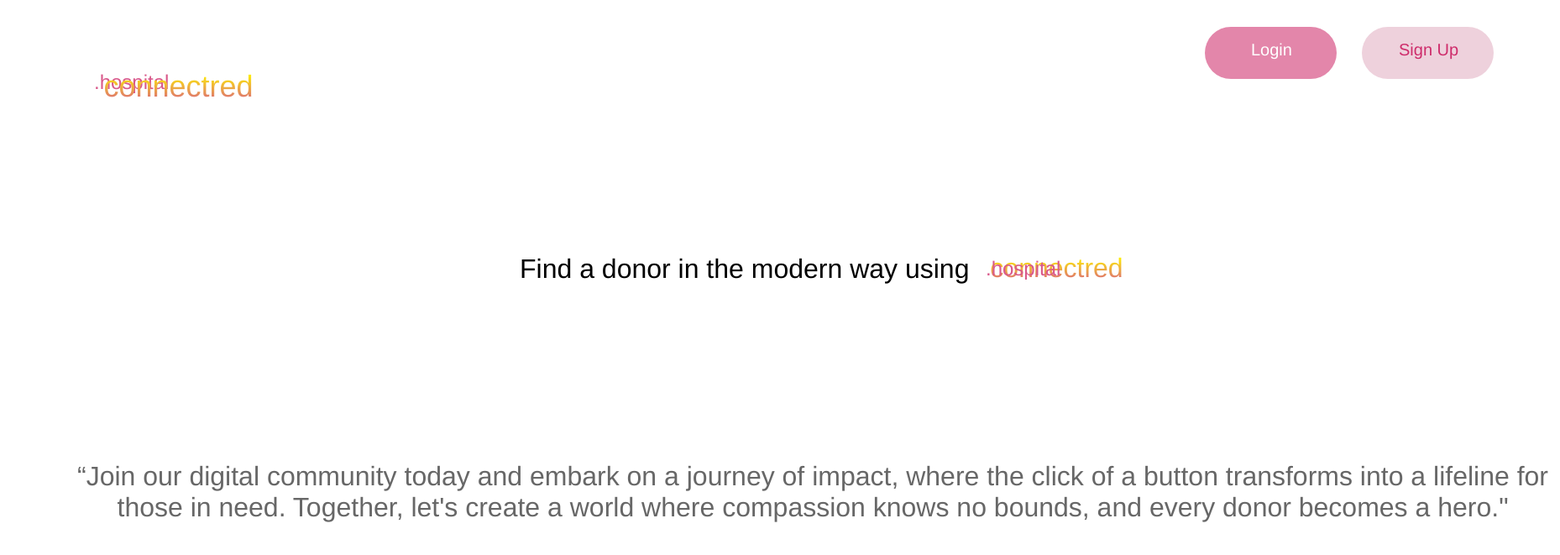
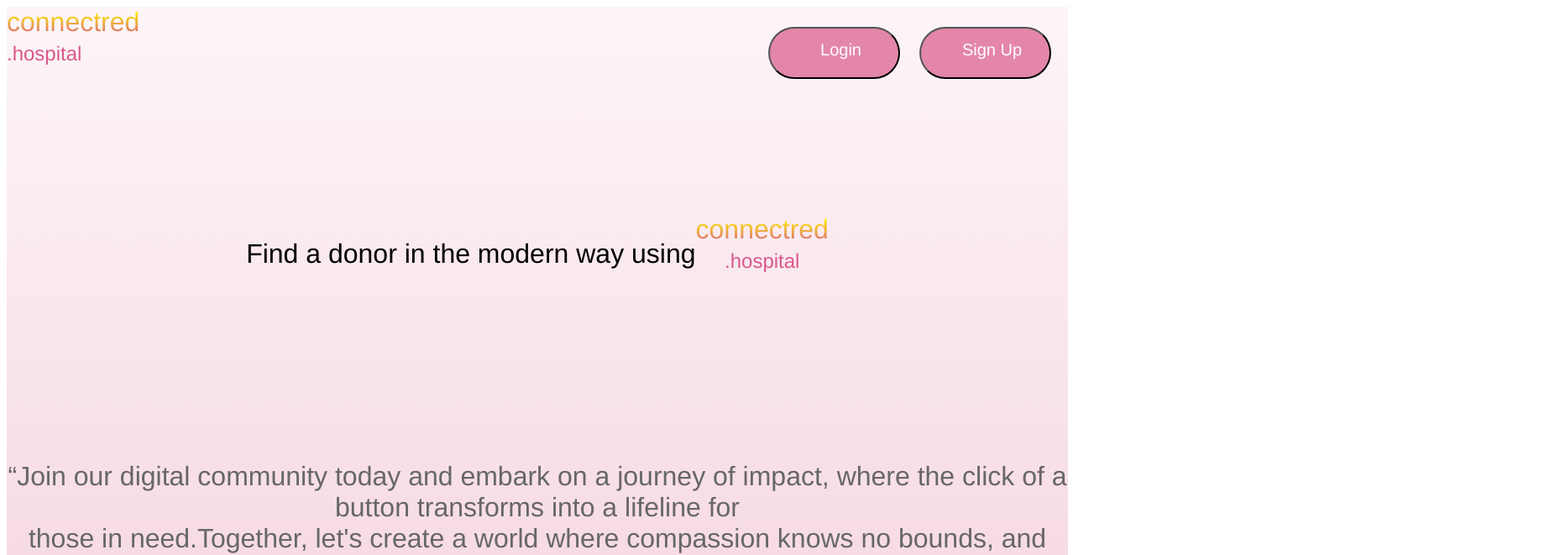
Before and after one commit to Lakshmiaishwarya01/CONNECTRED, a React (Create React App) app in the folder hosp/: page / in a window 1280 px wide. Shown: the top 661 px of the page at 84% size, 1858 px wide, since content can reach past the window. Built offline with nearby package versions, Linux system fonts and the light colour scheme.

Commit message:
home page responsive,redirecting to other pages,styles modification

```diff
--- a/hosp/src/pages/HomePage.jsx
+++ b/hosp/src/pages/HomePage.jsx
@@ -1,58 +1,48 @@
 import React from "react";
+import { Link } from "react-router-dom";
 import "../styles/HomePage.css";
+
 const HomePage = () => {
   return (
     <div className="desktop">
       <div className="div">
         <div className="overlap">
-        <div className="group">
-          <p className="connectred">
-            <span className="text-wrapper">co</span>
-            <span className="span">nn</span>
-            <span className="text-wrapper-2">ec</span>
-            <span className="text-wrapper-3">tr</span>
-            <span className="text-wrapper-4">ed</span>
+            <p className="p">
+              Find a donor in the modern way using
             </p>
-          <p className="p">Find a donor in the modern way using</p>
-
+            <div className="connectred-wrapper">
+              <p className="connectred">connectred</p>
+              <p className="hospital">.hospital</p>
             </div>
-        <div className="text-wrapper-5">.hospital</div>
         </div>
         <div className="overlap-group">
-        <p className="connectred-2">
-          <span className="text-wrapper-6">co</span>
-          <span className="text-wrapper-7">nn</span>
-          <span className="text-wrapper-8">ec</span>
-          <span className="text-wrapper-9">tr</span>
-          <span className="text-wrapper-10">ed</span>
-        </p>
+          <p className="connectred-2">connectred</p>
           <p className="join-our-digital">
             “Join our digital community today and embark on a journey of impact, where the click of a button transforms
-          into a lifeline for those in need. Together, let&#39;s create a world where compassion knows no bounds, and
-          every donor becomes a hero.&#34;
+            into a lifeline for<br />those in need.Together, let's create a world where compassion knows no bounds, and
+            every donor becomes a hero."
           </p>
         </div>
         <div className="overlap-group-2">
-        <div className="rectangle" />
-        <div className="text-wrapper-11">Login</div>
+          <Link to="/login">
+            <button className="rectangle">
+              <div className="login">Login</div>
+            </button>
+          </Link>
         </div>
         <div className="overlap-2">
-        <div className="rectangle-2" />
-        <div className="text-wrapper-12">Sign Up</div>
+          <Link to="/signup">
+            <button className="rectangle-2">
+              <div className="signup">Sign Up</div>
+            </button>
+          </Link>
         </div>
         <div className="overlap-3">
-        <div className="text-wrapper-13">.hospital</div>
-        <p className="connectred-3">
-          <span className="text-wrapper">co</span>
-          <span className="span">nn</span>
-          <span className="text-wrapper-2">ec</span>
-          <span className="text-wrapper-3">tr</span>
-          <span className="text-wrapper-4">ed</span>
-        </p>
+          <p className="connectred">connectred</p>
+          <div className="hospital">.hospital</div>
         </div>
       </div>
     </div>
-
   );
 };
 
--- a/hosp/src/pages/confirm.jsx
+++ b/hosp/src/pages/confirm.jsx
@@ -3,7 +3,7 @@ import "../styles/confirm.css";
 
 const Confirm = () => {
   return (
-    <div className="dashboard">
+    <div className="conf">
       <div className="div">
         <div className="overlap">
           <img className="line" alt="Line" src="line-2.svg" />
--- a/hosp/src/pages/requirement.jsx
+++ b/hosp/src/pages/requirement.jsx
@@ -3,7 +3,7 @@ import "../styles/requirement.css";
 
 export const Requirement = () => {
   return (
-    <div className="his">
+    <div className="dashboard">
       <div className="div">
         <div className="overlap-group">
           <img className="line" alt="Line" src="line-2.svg" />
--- a/hosp/src/styles/HomePage.css
+++ b/hosp/src/styles/HomePage.css
@@ -4,29 +4,26 @@
   flex-direction: row;
   justify-content: center;
   width: 100%;
+  height:100vh;
 }
 
 .desktop .div {
-    background: linear-gradient(180deg, rgba(0, 0, 0, 0) 0%, rgba(206, 44, 107, 0.2) 100%);
+  background: linear-gradient(180deg, rgba(0, 0, 0, 0.00) -30.96%, rgba(206, 44, 107, 0.20) 101.46%), #FFF;
   background-color: rgba(255, 255, 255, 1);
   position: relative;
-    width:100%;
+  width: 100%;
+  height: 100%;
 }
-
 .desktop .overlap {
   height: 66px;
-    left: 611px;
   position: absolute;
   top: 261px;
-    width: 702px;
-  }
+  width: 100%;
+  display: flex;
+  justify-content: center;
+  align-items: center;
+  text-align: center;
 
-  .desktop .group {
-    height: 38px;
-    left: 0;
-    position: absolute;
-    top: 0;
-    width: 702px;
 }
 
 .desktop .connectred {
@@ -38,67 +35,75 @@
   font-family: "Inter-Black", Helvetica;
   font-size: 32px;
   font-weight: 400;
-    left: 550px;
   letter-spacing: 0;
   line-height: normal;
-    position: absolute;
+  position: relative;
   text-align: center;
   -webkit-text-fill-color: transparent;
-    top: 0;
+  margin: 0px;
   white-space: nowrap;
-    width: 179px;
 }
-
-
 
 .desktop .p {
   color: #000000;
   font-family: "SF Pro Display-Medium", Helvetica;
   font-size: 32px;
   font-weight: 500;
-    left: 0;
   letter-spacing: 0;
   line-height: normal;
-    position: absolute;
+  position: relative;
   text-align: center;
-    top: 1px;
   white-space: nowrap;
-    width: 511px;
+  margin: 0px;
+
 }
 
-  .desktop .text-wrapper-5 {
+.desktop .hospital{
   color: #d9588a;
   font-family: "SF Pro Display-Medium", Helvetica;
   font-size: 24px;
   font-weight: 500;
-    left: 555px;
   letter-spacing: 0;
   line-height: normal;
-    position: absolute;
-    text-align: center;
-    top: 37px;
+  position: relative;
+  margin-top:5px;
+
 }
 
 .desktop .overlap-group {
   height: 484px;
-    left: 69px;
   position: absolute;
   top: 509px;
-    width: 1781px;
+  width: 100%;
 }
 
-  .desktop .connectred-2 {
+.desktop .connectred-wrapper{
+  display: flex;
+  flex-direction: column;
+
+}
+.desktop .overlap-3{
+  display: flex;
+  flex-direction: column;
+  position: absolute;
+  top: 0;
+  left: 0;
+
+}
+
+.desktop .connectred-2
+{
   color: #ffffff;
   font-family: "Inter-Black", Helvetica;
   font-size: 320px;
   font-weight: 400;
-    left: 0;
   letter-spacing: 0;
   line-height: normal;
   opacity: 0.1;
   position: absolute;
   text-align: center;
   top: 97px;
+  width: 100%;
 }
 
 .desktop .join-our-digital {
@@ -106,117 +111,106 @@
   font-family: "SF Pro Display-Medium", Helvetica;
   font-size: 32px;
   font-weight: 500;
-    left: 8px;
   letter-spacing: 0;
   line-height: normal;
   position: absolute;
   text-align: center;
   top: 0;
-    width: 1766px;
+  width: 100%;
 }
 
 .desktop .overlap-group-2 {
-    border-radius: 100px;
-    height: 62px;
-    left: 1427px;
   position: absolute;
   top: 24px;
   width: 157px;
+  display: flex;
+  flex-direction: column;
+  right:200px;
 }
 
-  .desktop .rectangle {
-    background-color: #e386aa;
+.desktop .rectangle,
+.desktop .rectangle-2 {
   border-radius: 100px;
   height: 62px;
-    left: 0;
-    position: absolute;
-    top: 0;
   width: 157px;
+  background-color: #e386aa;
+
 }
 
-  .desktop .text-wrapper-11 {
+.desktop .login,
+.desktop .signup {
   color: #ffffff;
   font-family: "SF Pro Display-Medium", Helvetica;
   font-size: 20px;
   font-weight: 500;
-    left: 55px;
   letter-spacing: 0;
   line-height: normal;
   position: absolute;
   text-align: center;
   top: 16px;
   white-space: nowrap;
+  width: 100%;
 }
 
 .desktop .overlap-2 {
-    border-radius: 100px;
-    height: 62px;
-    left: 1614px;
   position: absolute;
   top: 24px;
   width: 157px;
+  display: flex;
+  flex-direction: column;
+  right: 20px;
 }
 
-  .desktop .rectangle-2 {
-    background-color: #eed1dc;
-    border-radius: 100px;
-    height: 62px;
-    left: 0;
-    position: absolute;
-    top: 0;
-    width: 157px;
+
+@media screen and (max-width: 760px) {
+  .desktop .join-our-digital ,.desktop .connectred-2{
+    display: none;
   }
-
-  .desktop .text-wrapper-12 {
-    color: #ce2c6b;
-    font-family: "SF Pro Display-Medium", Helvetica;
-    font-size: 20px;
+  .desktop .overlap-group-2,.desktop .overlap-2{
+    font-size: 32px;
   font-weight: 500;
-    left: 44px;
   letter-spacing: 0;
   line-height: normal;
   position: absolute;
   text-align: center;
-    top: 16px;
-    white-space: nowrap;
+  width: 130px;
+  top: 509px;
+}
+.desktop .overlap {
+  left: 0;
+  width: 100%;
+  display: flex;
+  flex-direction: column;
 }
 
-  .desktop .overlap-3 {
-    height: 67px;
-    left: 104px;
-    position: absolute;
-    top: 38px;
-    width: 201px;
+.desktop .overlap-group {
+  left: 0;
+  width: 100%;
 }
 
-  .desktop .text-wrapper-13 {
-    color: #d9588a;
-    font-family: "SF Pro Display-Medium", Helvetica;
-    font-size: 24px;
-    font-weight: 500;
-    left: 0;
-    letter-spacing: 0;
-    line-height: normal;
-    position: absolute;
-    text-align: center;
-    top: 38px;
+.desktop .rectangle,
+.desktop .rectangle-2 {
+  width: 130px;
 }
 
-  .desktop .connectred-3 {
-    -webkit-background-clip: text !important;
-    -webkit-text-fill-color: transparent;
-    background: linear-gradient(180deg, rgb(255, 244.8, 0) 12.4%, rgb(216, 87, 137) 100%);
-    background-clip: text;
-    color: transparent;
-    font-family: "Inter-Black", Helvetica;
-    font-size: 36px;
-    font-weight: 400;
+
+.desktop .text-wrapper-11,
+.desktop .text-wrapper-12 {
+  text-align: center;
+  width: 100%;
+}
+
+}
+
+
+@media screen and (max-width: 1050px) {
+  .desktop .overlap {
     left: 0;
-    letter-spacing: 0;
-    line-height: normal;
-    position: absolute;
-    text-align: center;
-    top: 0;
-    white-space: nowrap;
-    width: 201px;
+    width: 100%;
   }
+
+  .desktop .overlap-group {
+    left: 0;
+    width: 100%;
+  }
+}
```
Also changed, not shown: hosp/src/styles/confirm.css (+50 -50 lines), hosp/src/styles/requirement.css (+33 -33 lines). Lines whose indentation alone changed are shown as unchanged.
